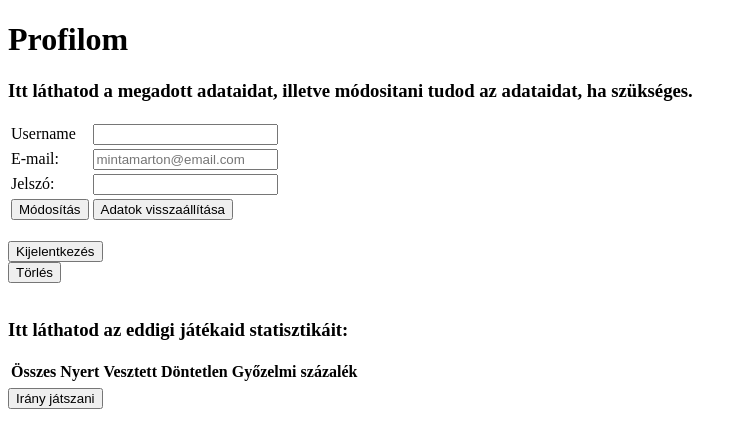
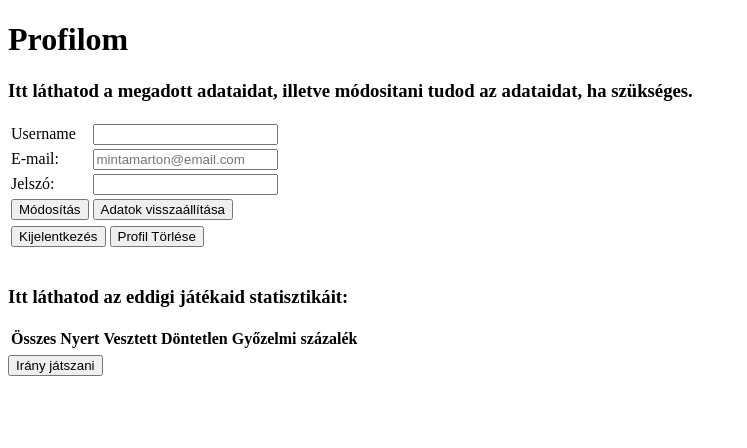
Before and after one commit to rezlevi/Mini-Projekt-I., a PHP site: page / in a window 1280 px wide. Shown: the top 448 px of the page, without its empty margins (0-747 px from the left). Run offline with PHP 8.4, Linux system fonts and the light colour scheme; the visitor is signed in with stand-in values (Sample User, id 1); data comes from the database, SQL or seed files in the repository; data that the repository does not hold is empty.

Commit message:
Kijelentkezés gomb és Profil törlése gomb

```diff
--- a/Weblap/index.php
+++ b/Weblap/index.php
@@ -44,21 +44,30 @@
         </table>
     </form>
 
-    <?php echo "<br>"?>
-
-    <form action="logout.php" method = "POST">
-        <input type="hidden" name="id"/>
-        <button type="submit">Kijelentkezés</button>
-    </form>
 
 
 
 
+    <table>
+        <tr>
+            <td>
+                <form action="logout.php" method = "POST">
+                    <input type="hidden" name="id"/>
+                    <button type="submit">Kijelentkezés</button>
+                </form>
+            </td>
+            <td>
+                </form>
+                    <form action="delete_profil.php" method="POST">
+                    <input type="hidden" name="id" value=""/>
+                    <button type="submit">Profil Törlése</button>
+                </form>
+            </td>
+        </tr>
+    </table>
 
-        <form action="delete_profil.php" method="POST">
-        <input type="hidden" name="id" value=""/>
-        <button type="submit">Törlés</button>
-    </form>
+
+
 
     <?php echo "<br>"?>
 
```
